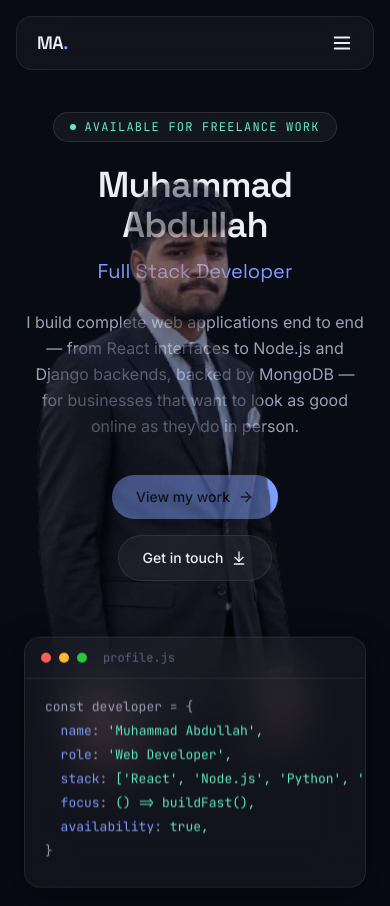
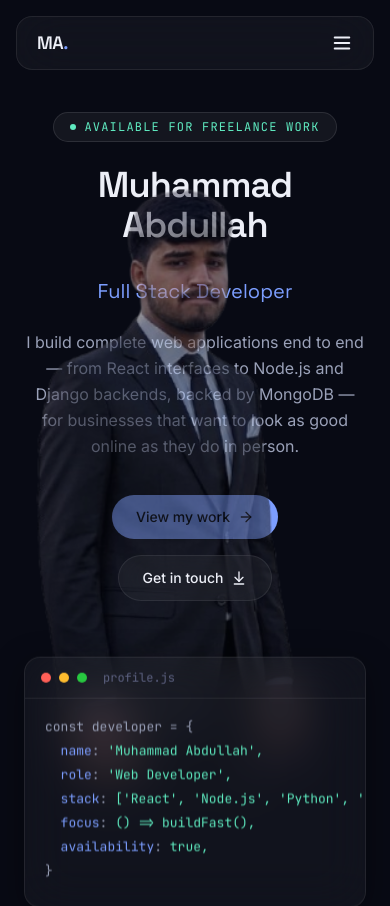
Before and after one commit to MAbdullah401/Portfolio, a React (Vite) app: page / in a window 390 px wide. Shown: the top 906 px of the page. Built offline with nearby package versions, Linux system fonts and the light colour scheme.

Commit message:
text spacing fixed

```diff
--- a/src/components/Hero.jsx
+++ b/src/components/Hero.jsx
@@ -40,7 +40,7 @@ export default function Hero() {
         <h1 className="mt-6 font-display text-4xl font-semibold leading-[1.1] tracking-tight text-ink sm:text-5xl lg:text-6xl">
           Muhammad Abdullah
         </h1>
-        <p className="mt-3 font-display text-xl text-accent-blue sm:text-2xl">
+        <p className="mt-8 font-display text-xl text-accent-blue sm:mt-3 sm:text-2xl">
           Full Stack Developer
         </p>
 
```
